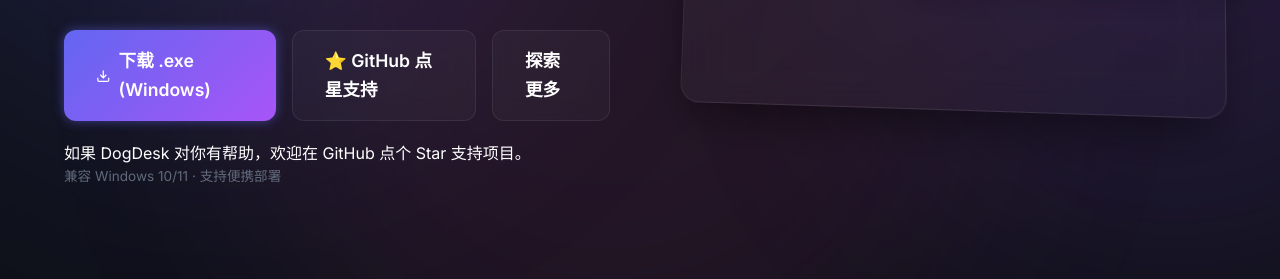
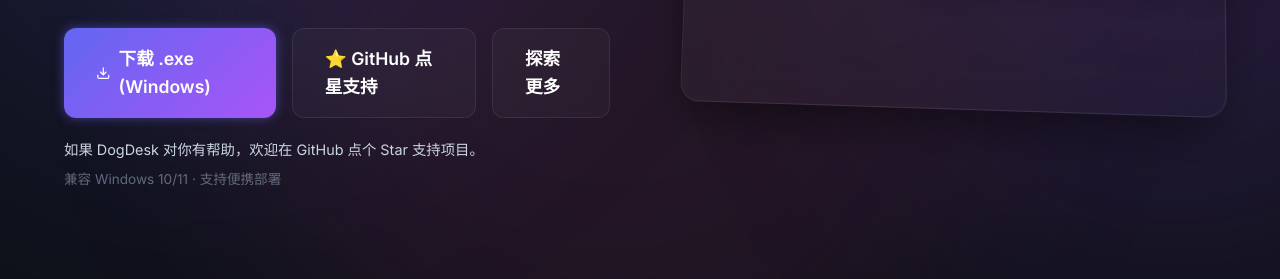
Before and after one commit to lingcang728/DogDesk, a plain HTML site: page website/index.html in a window 1280 px wide. Shown: the part 521-800 px from the top of the page. Drawn offline with Linux system fonts and the light colour scheme.

Commit message:
style: add support-note style for website

```diff
--- a/website/style.css
+++ b/website/style.css
@@ -373,6 +373,12 @@
 .hero-meta {
     font-size: 0.85rem;
     color: rgba(148, 163, 184, 0.6);
+}
+
+.support-note {
+    font-size: 0.9rem;
+    color: #cbd5e1;
+    margin-bottom: 8px;
 }
 
 /* Hero Visual / Mockup */
```
